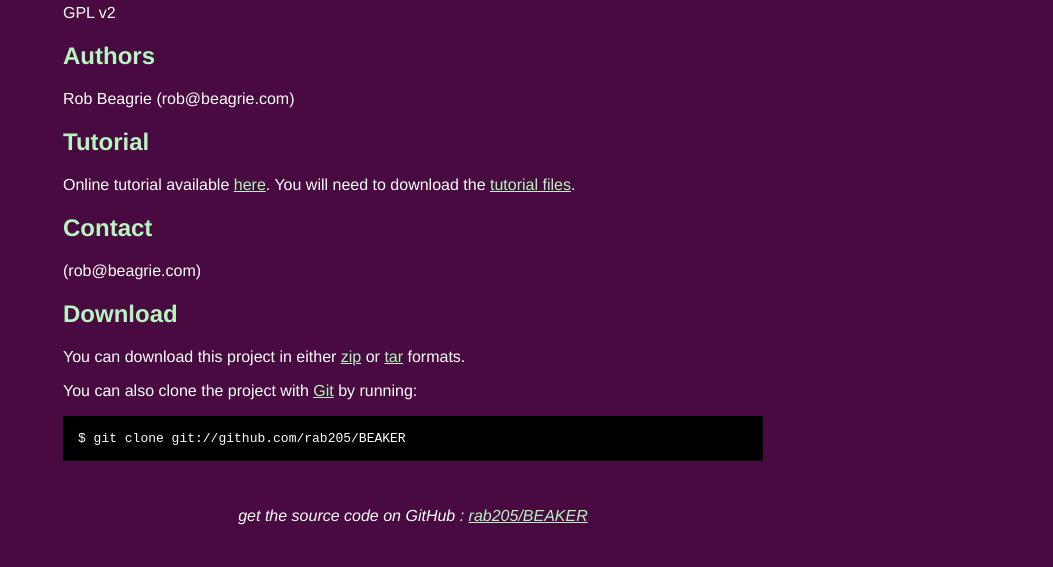
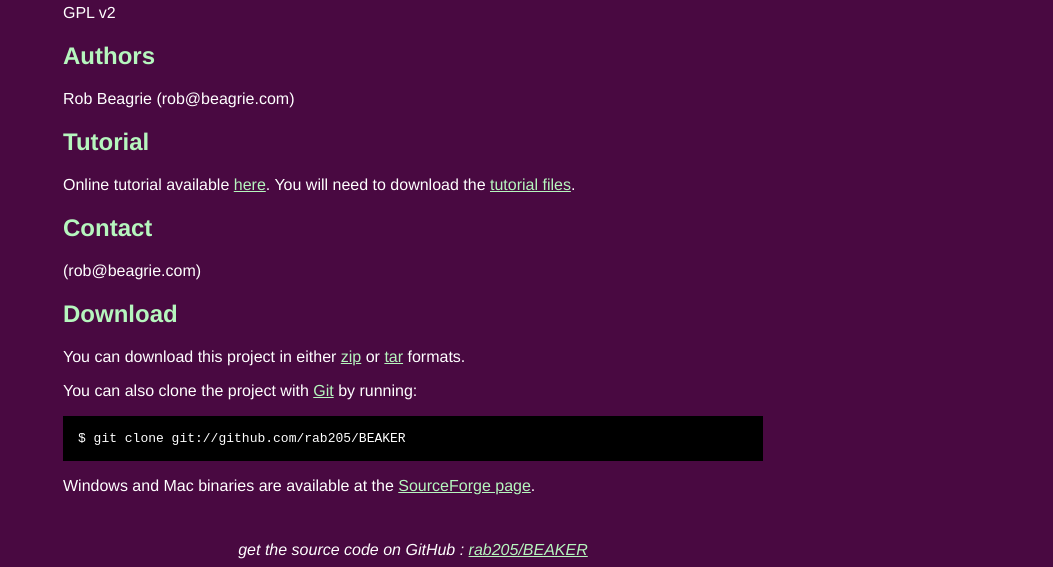
Before and after one commit to rbeagrie/BEAKER, a plain HTML site: page index.html in a window 1280 px wide. Shown: the part 322-889 px from the top of the page, without its empty margins (227-1280 px from the left). Before the commit the page ends 855 px from the top, so only its background shows below. Drawn offline with Linux system fonts and the light colour scheme.

```diff
--- a/index.html
+++ b/index.html
@@ -68,11 +68,13 @@
       You can download this project in either
       <a href="http://github.com/rab205/BEAKER/zipball/master">zip</a> or
       <a href="http://github.com/rab205/BEAKER/tarball/master">tar</a> formats.
-    </p>
+	</p>
     <p>You can also clone the project with <a href="http://git-scm.com">Git</a>
       by running:
       <pre>$ git clone git://github.com/rab205/BEAKER</pre>
     </p>
+
+	<p>Windows and Mac binaries are available at the <a href='http://sourceforge.net/projects/beakeranalysis/files/0.5/'>SourceForge page</a>.</p>
 
     <div class="footer">
       get the source code on GitHub : <a href="http://github.com/rab205/BEAKER">rab205/BEAKER</a>
```
